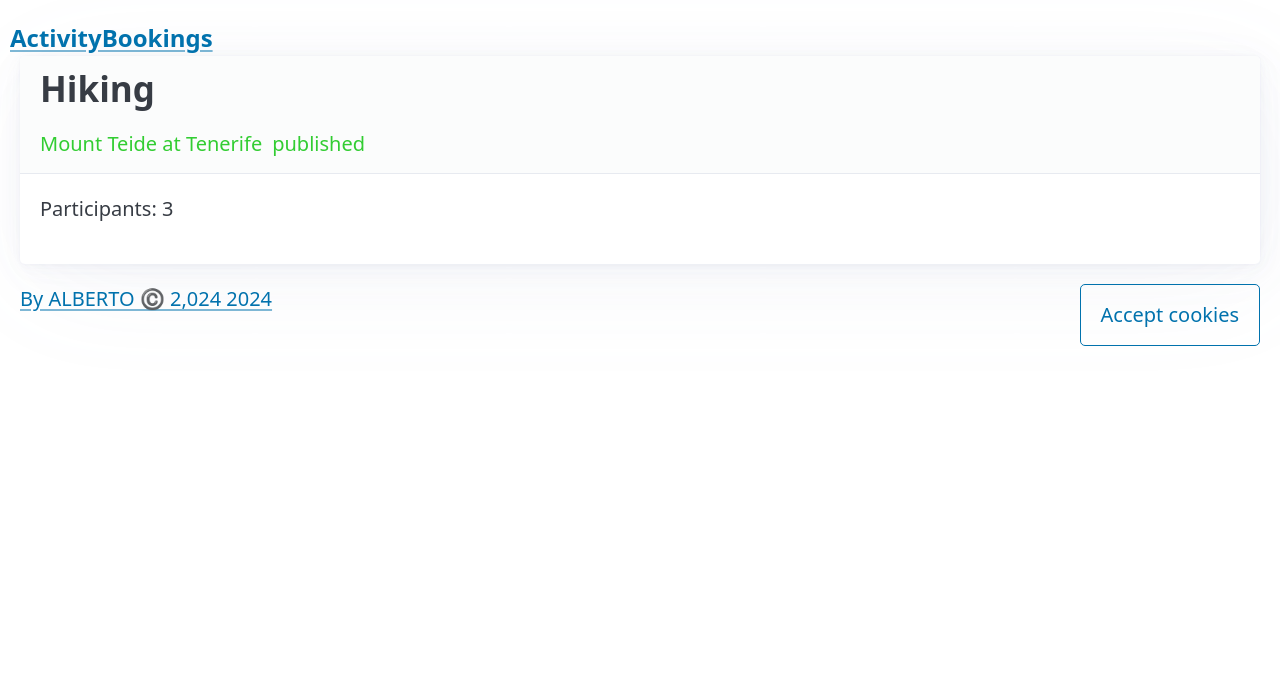
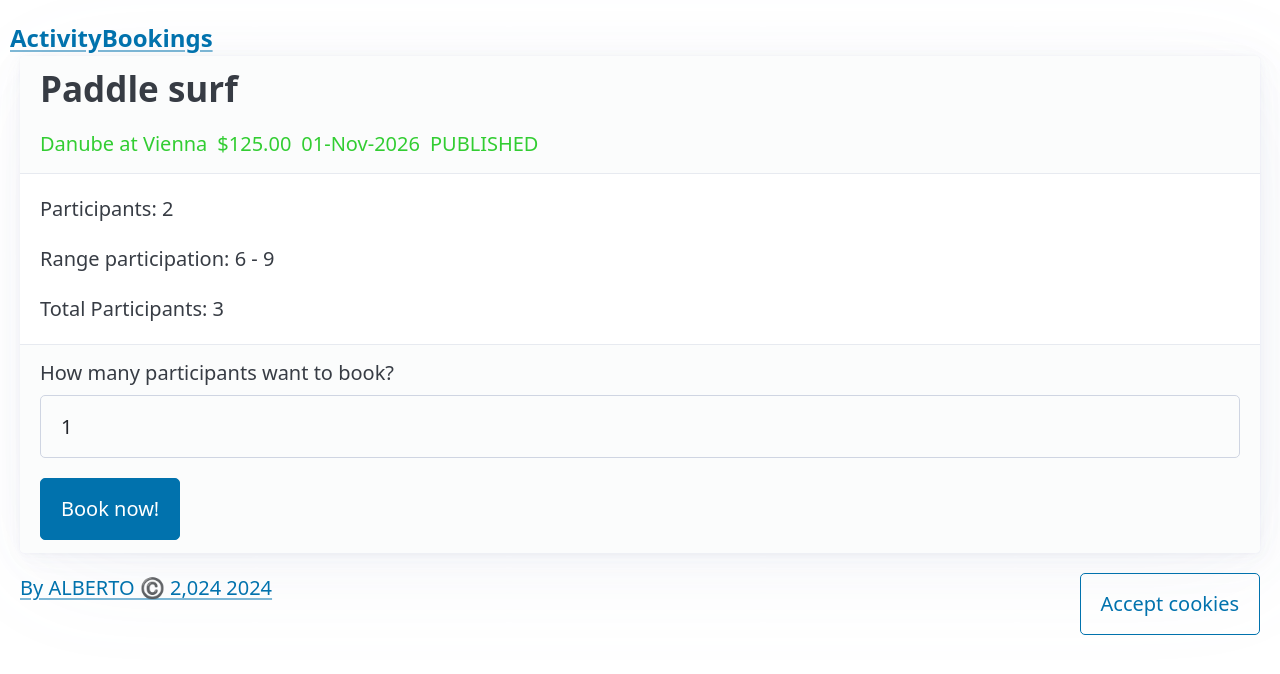
Before and after one commit to CursosAlbertoBasalo/zara_home-angular, an Angular app in the folder ActivityBookings/: page / in a window 1280 px wide. Shown: the top 674 px of the page. Built offline with nearby package versions, Linux system fonts and the light colour scheme.

Commit message:
feat: entrada de datos

```diff
--- a/ActivityBookings/src/app/bookings/bookings.component.html
+++ b/ActivityBookings/src/app/bookings/bookings.component.html
@@ -3,10 +3,31 @@
     <h2>{{ activity.name }}</h2>
     <div [class]="activity.status">
       <span>{{ activity.location }}</span>
-      <span>{{ activity.status }}</span>
+      <span>{{ activity.price | currency }}</span>
+      <span>{{ activity.date | date : "dd-MMM-yyyy" }}</span>
+      <span>{{ activity.status | uppercase }}</span>
     </div>
   </header>
   <main>
     <p>Participants: {{ currentParticipants }}</p>
+    <p>
+      Range participation: {{ activity.minParticipants }} -
+      {{ activity.maxParticipants }}
+    </p>
+    <p>Total Participants: {{ totalParticipants }}</p>
   </main>
+  <footer>
+    <label for="newParticipants">How many participants want to book?</label>
+    <input
+      name="newParticipants"
+      type="number"
+      [max]="maxNewParticipants"
+      min="0"
+      [value]="newParticipants"
+      (change)="onNewParticipantsChange($event)"
+    />
+    <button [disabled]="getDisableBookingButton()" (click)="onBookClick()">
+      Book now!
+    </button>
+  </footer>
 </article>
--- a/ActivityBookings/src/app/bookings/bookings.component.ts
+++ b/ActivityBookings/src/app/bookings/bookings.component.ts
@@ -8,7 +8,47 @@
   styleUrls: ['./bookings.component.css'],
 })
 export class BookingsComponent {
-  public activity: Activity = ACTIVITIES[1];
+  public activity: Activity = ACTIVITIES[3];
 
-  public currentParticipants: number = 3;
+  public currentParticipants: number = 2;
+
+  public newParticipants: number = 1;
+
+  public totalParticipants: number =
+    this.currentParticipants + this.newParticipants;
+
+  public maxNewParticipants: number =
+    this.activity.maxParticipants - this.currentParticipants;
+
+  public booked: boolean = false;
+
+  public getDisableBookingButton(): boolean {
+    return this.booked || this.newParticipants === 0;
+  }
+
+  // public getTotalParticipants(): number {
+  //   return this.currentParticipants + this.newParticipants;
+  // }
+
+  public onNewParticipantsChange(event: any) {
+    const input: HTMLInputElement = event.target;
+    const value = input.value;
+    console.log('el input ha cambiado', value);
+    this.newParticipants = parseInt(value, 10);
+    this.totalParticipants = this.currentParticipants + this.newParticipants;
+    //this.disableBookingButton = this.newParticipants === 0;
+  }
+
+  public onBookClick() {
+    console.log('Reservar actividad', this.totalParticipants);
+    this.booked = true;
+    if (this.totalParticipants === this.activity.maxParticipants) {
+      this.activity.status = 'sold-out';
+      return;
+    }
+    if (this.totalParticipants > this.activity.minParticipants) {
+      this.activity.status = 'confirmed';
+      return;
+    }
+  }
 }
```
